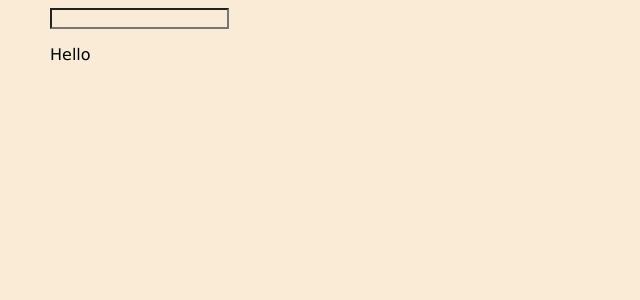
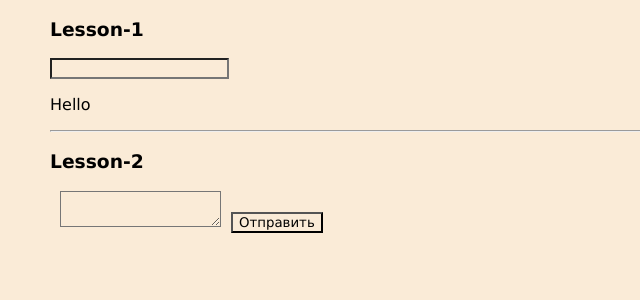
Before and after one commit to Anzhpry/react7, a React app: page / in a window 1280 px wide. Shown: the top 300 px of the page, without its empty margins (0-640 px from the left). Built offline with nearby package versions, Linux system fonts and the light colour scheme.

Commit message:
Homework 2

```diff
--- a/src/App.jsx
+++ b/src/App.jsx
@@ -1,16 +1,17 @@
 import { Message } from './components/Message';
 import { useState } from 'react';
+import { Form } from './components/Form';
 
 export const App = () => {
-  const [messageText, setMessage] = useState('Hello');
-  const handleClick = (ev) => {
-    setMessage(ev.target.value);
-  };
+  const [messageList, setMessageList] = useState([]);
 
   return (
     <div className="App">
-      <input onChange={handleClick} />
-      <Message messageText={messageText} />
+      <h3>Lesson-1</h3>
+      <Message />
+      <hr />
+      <h3>Lesson-2</h3>
+      <Form messageList={messageList} setMessageList={setMessageList} />
     </div>
   );
 };
--- /dev/null
+++ b/src/components/Form.jsx
@@ -0,0 +1,52 @@
+import { useState, useEffect } from 'react';
+
+export const Form = ({ messageList, setMessageList }) => {
+    const [robotText, setRobotText] = useState();
+    const [text, setText] = useState();
+    const author = 'Name';
+
+    useEffect(() => {
+        if (messageList.length !== 0) {
+            setTimeout(() => {
+                setRobotText(`${author}, отправлено`);
+                setTimeout(() => {
+                    setRobotText();
+                }, 1500);
+            }, 1000);
+        }
+    }, [messageList]);
+    const handleText = (event) => {
+        setText(event.target.value);
+    };
+
+    const handleMessages = () => {
+        const message = {
+            author: author,
+            text: text,
+        };
+        messageList.push(message);
+        setMessageList([...messageList]);
+    };
+
+    return (
+        <>
+            <ul >
+                {messageList.map((item, idx) => (
+                    <li key={idx}>
+                        {item.author} : {item.text}
+                    </li>
+                ))}
+            </ul>
+            <div>
+                <textarea
+                    type="text"
+                    onBlur={handleText}
+                ></textarea>
+                <button onClick={handleMessages}>
+                    Отправить
+                </button>
+                <p>{robotText}</p>
+            </div>
+        </>
+    );
+};
--- a/src/components/Message.jsx
+++ b/src/components/Message.jsx
@@ -1,6 +1,14 @@
-export const Message = ({ messageText }) => {
+import { useState } from 'react';
+
+export const Message = () => {
+  const [messageText, setMessage] = useState('Hello');
+  const handleClick = (ev) => {
+    setMessage(ev.target.value);
+  };
+
   return (
     <>
+      <input onChange={handleClick} />
       <p>{messageText}</p>
     </>
   );
```
